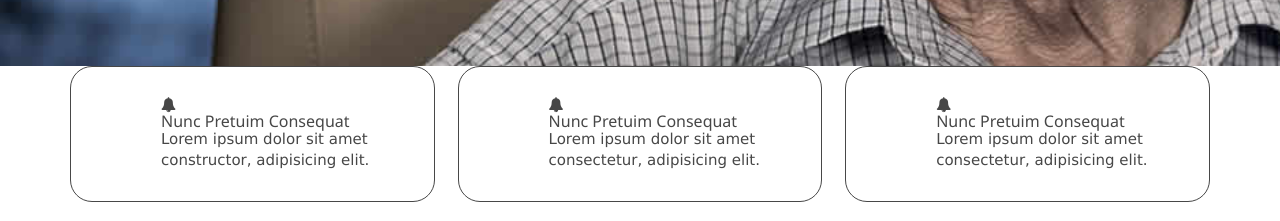
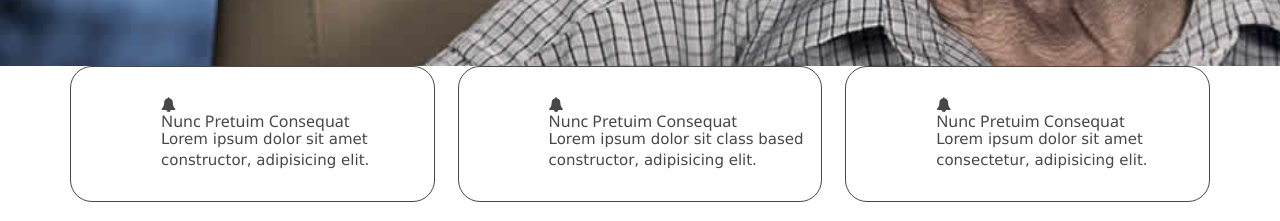
Before and after one commit to EmraanIqbal/siopp-template, a plain HTML site: page index.html in a window 1280 px wide. Shown: the part 840-1061 px from the top of the page. Drawn offline with nearby package versions, Linux system fonts and the light colour scheme.

Commit message:
index.html

```diff
--- a/index.html
+++ b/index.html
@@ -124,7 +124,7 @@
                                         </a>
                                     </footer>
                                     <h6>Nunc pretuim consequat</h6>
-                                    <p>Lorem ipsum dolor sit amet consectetur, adipisicing elit.</p>
+                                    <p>Lorem ipsum dolor sit class based constructor, adipisicing elit.</p>
                                 </article>
                             </li>
                             <li class="one_third">
```
